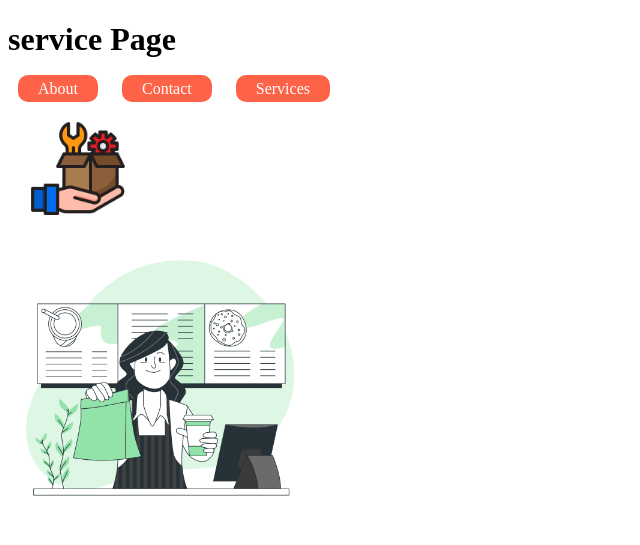
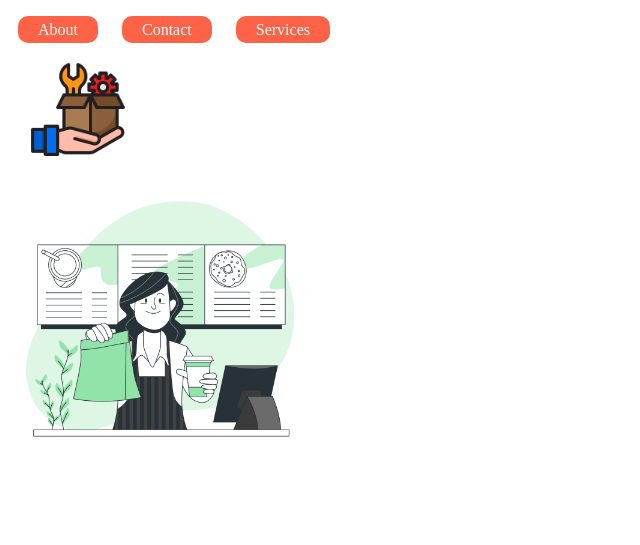
Before and after one commit to dolasgitanjali/project, a plain HTML site: page pages/service_page.html in a window 1280 px wide. Shown: the whole page, without its empty margins (0-640 px from the left). Drawn offline with Linux system fonts and the light colour scheme.

Commit message:
heading remove

```diff
--- a/pages/service_page.html
+++ b/pages/service_page.html
@@ -6,7 +6,7 @@
     <link rel="stylesheet" href="./../css/style.css"/>
 </head>
 <body>
-   <h1>service Page</h1>
+   <h1></h1>
    <div>
     <a href="./../index.html" class="menu"> About</a>
     <a href="./../pages/contact_page.html" class="menu"> Contact</a>
```
